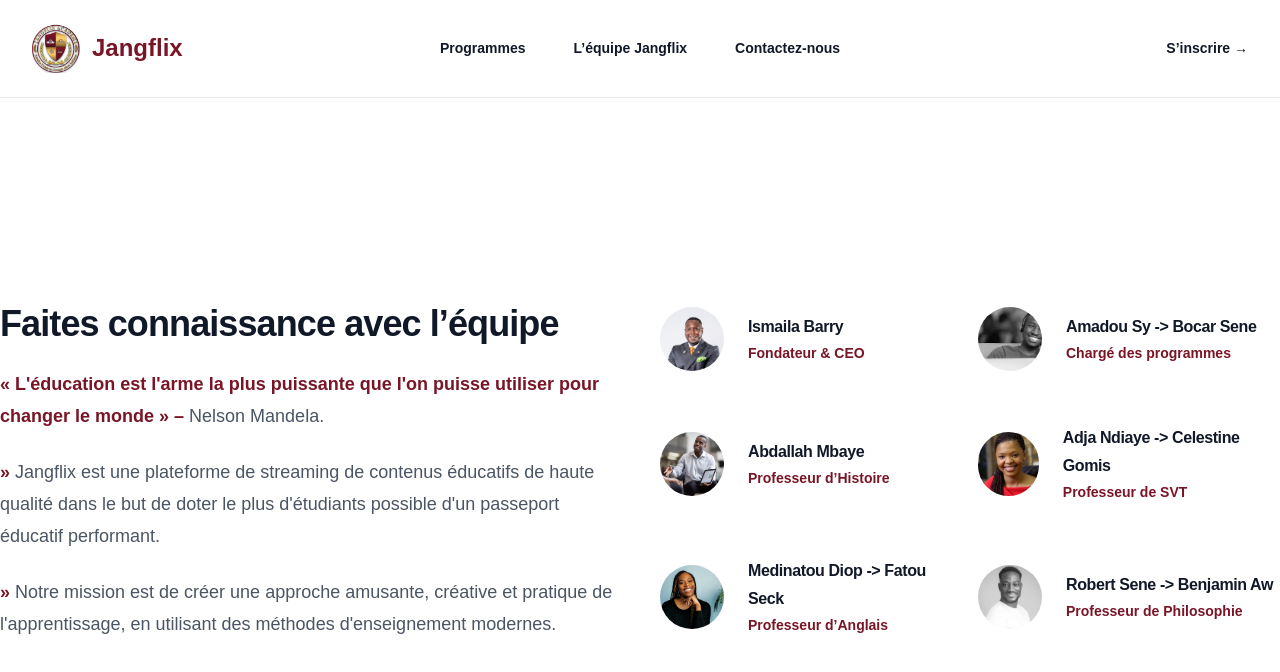
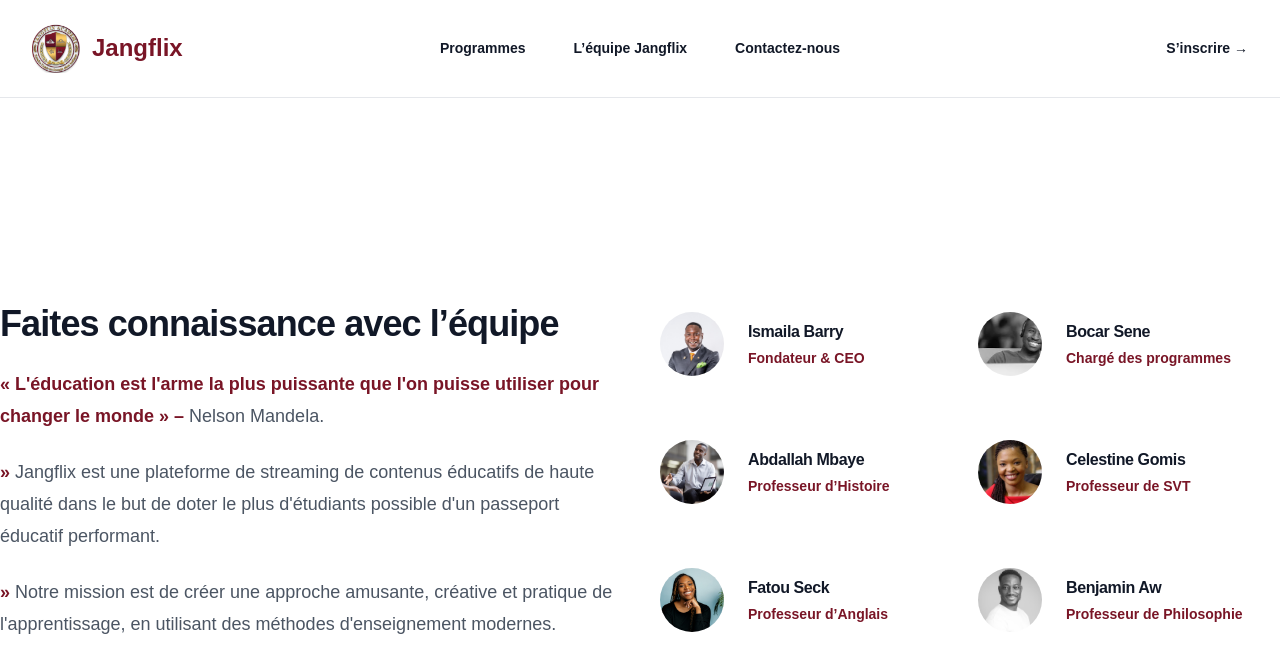
Before and after one commit to sohan9542/Ismailabarry, a React (Create React App) app: page /about in a window 1280 px wide. Shown: the top 672 px of the page. Built offline with nearby package versions, Linux system fonts and the light colour scheme.

Commit message:
janina kobe sesh hobe

```diff
--- a/src/pages/About.jsx
+++ b/src/pages/About.jsx
@@ -6,7 +6,7 @@
       "/DXT41219.jpg",
   },
   {
-    name: "Amadou Sy -&gt; Bocar Sene",
+    name: "Bocar Sene",
     role: "Chargé des programmes",
     imageUrl:
       "/Amadou Sy.jpeg",
@@ -18,19 +18,19 @@
       "/Abdallah Mbaye.png",
   },
   {
-    name: "Adja Ndiaye -&gt; Celestine Gomis",
+    name: "Celestine Gomis",
     role: "Professeur de SVT",
     imageUrl:
       "/Adja Ndiaye.jpeg",
   },
   {
-    name: "Medinatou Diop -&gt; Fatou Seck",
+    name: "Fatou Seck",
     role: "Professeur d’Anglais",
     imageUrl:
       "/Medinatou.jpeg",
   },
   {
-    name: "Robert Sene -&gt; Benjamin Aw",
+    name: "Benjamin Aw",
     role: "Professeur de Philosophie",
     imageUrl:
       "/Robert Sene.jpeg",
```
